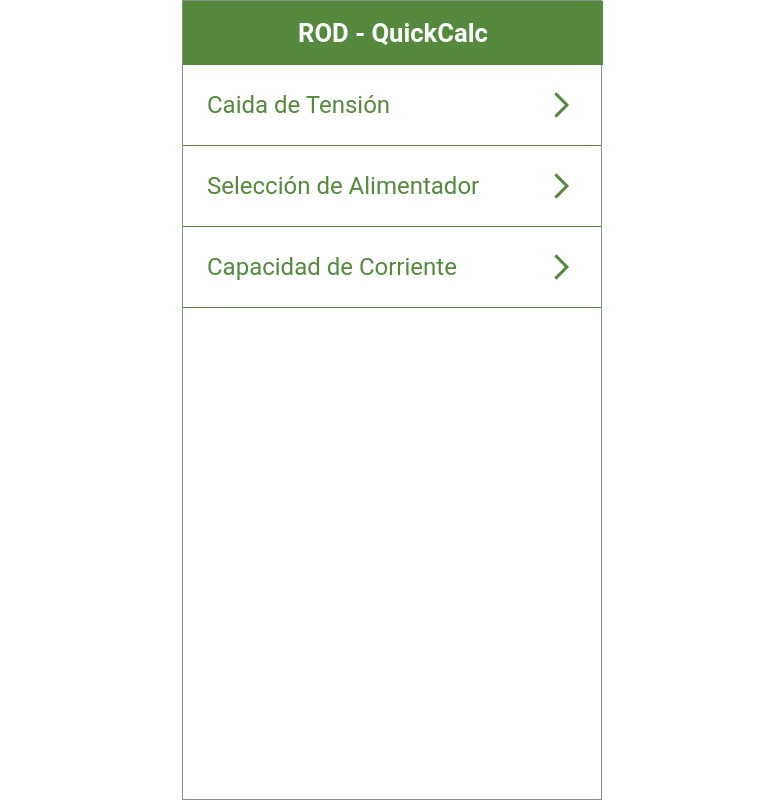
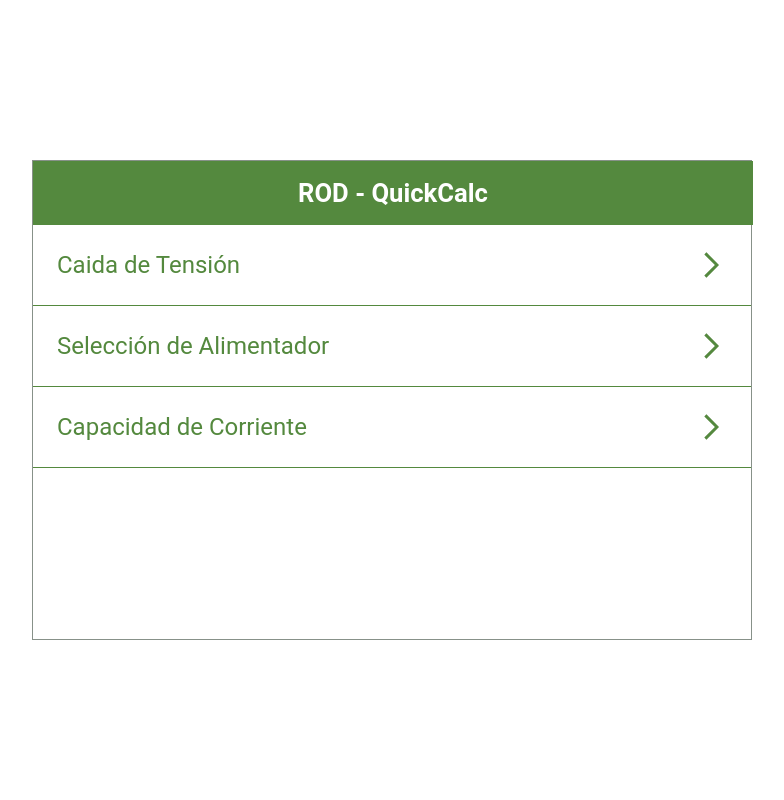
Before and after one commit to cmarioep/ROD-QuickCalc, a React (Vite) app: page / in a window 1280 px wide. Shown: the whole page, without its empty margins (248-1032 px from the left). Built offline with nearby package versions, Linux system fonts and the light colour scheme.

Commit message:
Styles: Home layout from intemediate size screen 688px

```diff
--- a/src/index.scss
+++ b/src/index.scss
@@ -1,8 +1,16 @@
 * {
     box-sizing: border-box;
     overflow: hidden;
-    margin: 0 auto;
+    margin: 0;
     padding: 0;
 
     font-family: 'Roboto', sans-serif;
 }
+
+body {
+    display: flex;
+    justify-content: center;
+    align-items: center;
+
+    min-height: 100vh;
+}
--- a/src/styles/components/NavBar.scss
+++ b/src/styles/components/NavBar.scss
@@ -5,7 +5,7 @@
     position: fixed;
 
     width: 100%;
-    max-width: 420px;
+    max-width: 720px;
     height: $navbar-heigh;
 
     background-color: $clr-primary;
--- a/src/styles/layout/Layout.scss
+++ b/src/styles/layout/Layout.scss
@@ -1,7 +1,15 @@
+@use '../utils/' as *;
+
 .layout {
     width: 100%;
     max-width: 420px;
     height: 100vh;
 
     border: 1px solid rgb(135, 145, 137);
+
+    @include mediaquery(intermediate) {
+        width: 720px;
+        height: 480px;
+        max-width: 720px;
+    }
 }
--- a/src/styles/pages/Home.scss
+++ b/src/styles/pages/Home.scss
@@ -2,6 +2,7 @@
 
 
 .home {
+    width: 100%;
     height: 100vh;
     padding-top: $navbar-heigh;
 
```
